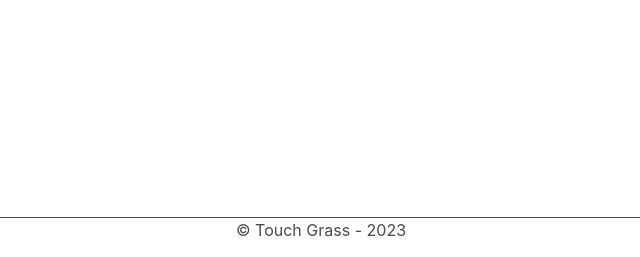
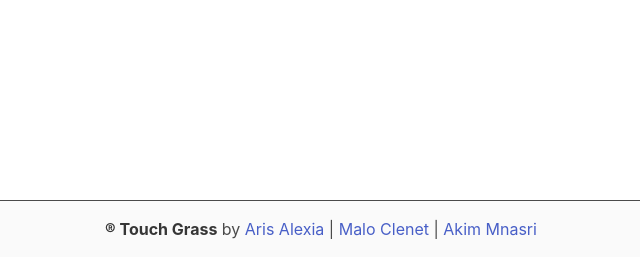
Before and after one commit to AkimMnsr/Touch_Grass, a Symfony app: template templates/sortie/sortie.html.twig in a window 1280 px wide; the page is wider, and only the part inside the window is pictured. Shown: the part 543-800 px from the top of that part, without its empty margins (319-959 px from the left). Run offline with Twig, Linux system fonts and the light colour scheme; the template is opened without the code that fills it, so the values that code supplies are empty; some libraries are stand-ins or nearby versions.

Commit message:
push modif base & css by Akim

```diff
--- a/public/Css/base.css
+++ b/public/Css/base.css
@@ -9,14 +9,15 @@ body {
     margin-right: 15%;
 }
 
-#base_footer {
+footer {
     border-top: 1px solid;
     position: absolute;
     bottom: 0;
     width: 100%;
-    height: 5%;
     display: flex;
     justify-content: center;
+    background-color: #fafafa;
+    padding: 1rem 1rem 1rem;
 }
 
 #navbar-end {
--- a/templates/base.html.twig
+++ b/templates/base.html.twig
@@ -89,12 +89,23 @@
 
 </section>
 
-<footer id="base_footer">
+{#  <footer id="base_footer">
     <div>
         <h5>© Touch Grass - {{ "now" | date("Y") }}</h5>
     </div>
 </footer>
+#}
 
+<footer>
+    <div class="content has-text-centered">
+        <p>
+            <strong>® Touch Grass</strong> by
+            <a href="https://github.com/Haeliseu" target="_blank">Aris Alexia</a> |
+            <a href="https://github.com/MClenetHelayon" target="_blank">Malo Clenet</a> |
+            <a href="https://github.com/AkimMnsr" target="_blank">Akim Mnasri</a>
+        </p>
+    </div>
+</footer>
 
 </body>
 </html>
```
